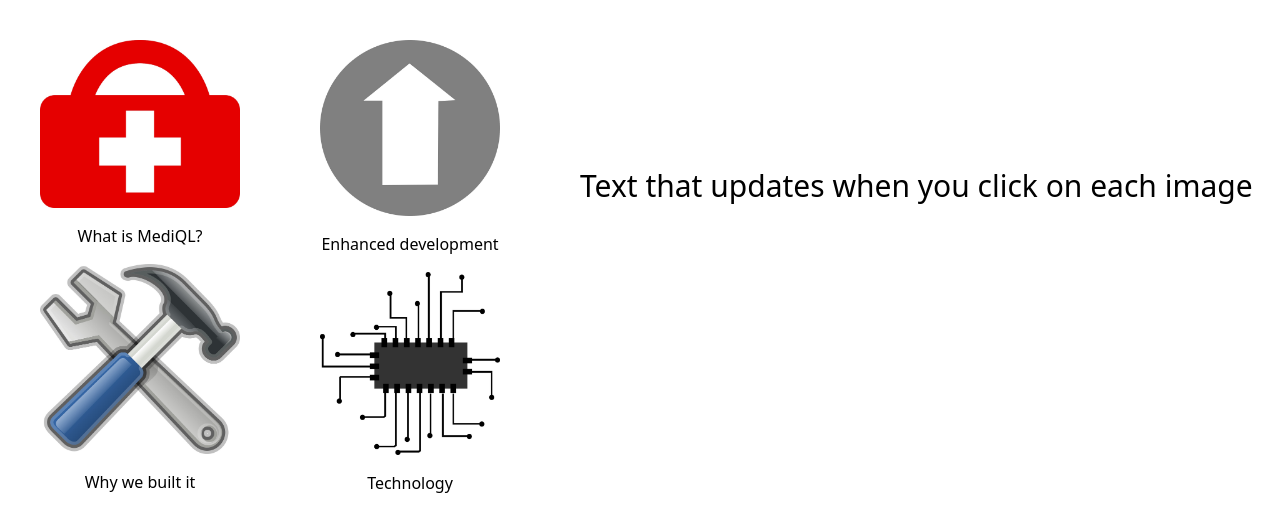
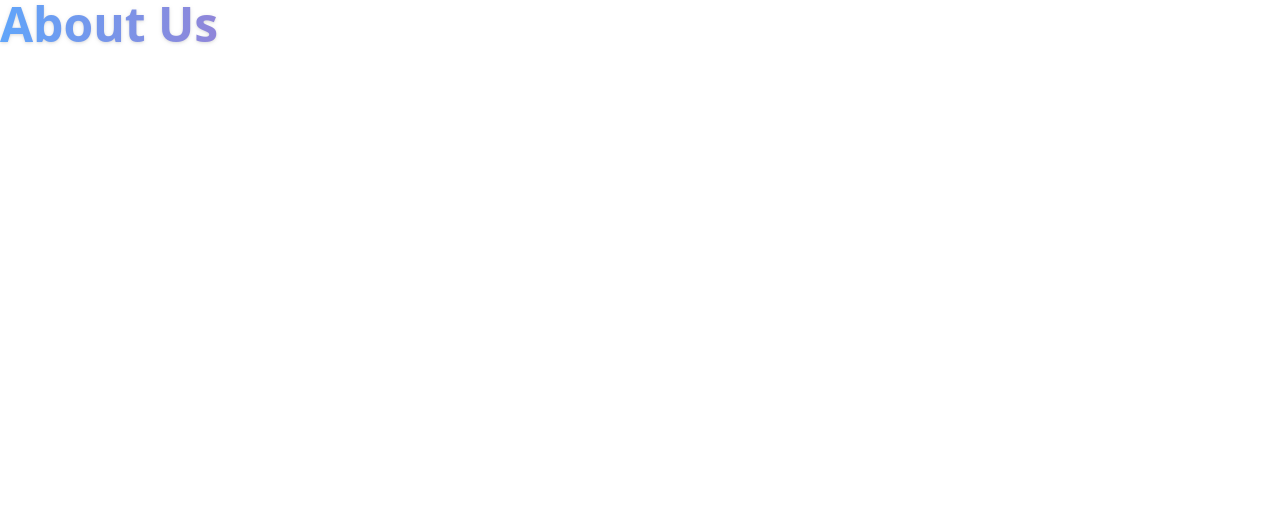
Before and after one commit to J-Ruiz/MediQL-Landingpage, a Next.js app: page /about in a window 1280 px wide. Shown: the top 532 px of the page. Built offline with nearby package versions, Linux system fonts and the light colour scheme.

Commit message:
updated about page and some styling

```diff
--- a/app/about/page.tsx
+++ b/app/about/page.tsx
@@ -2,64 +2,11 @@ import Image from 'next/image';
 export default async function About() {
   return (
     <>
-      <div className="flex ml-10 mt-10 space-x-20">
-        <div className="flex space-x-20">
-          <div className="space-y-24 flex flex-col items-center space-y-4">
-            <div className="flex flex-col items-center space-y-4">
-              <Image
-                className="text-xl hover:animate-pulse"
-                alt="red cross what is mediql"
-                src="/red-cross.jpg"
-                width={200}
-                height={200}
-              />
-              <div>What is MediQL?</div>
-            </div>
-            <div className="flex flex-col items-center space-y-4">
-              <Image
-                className="hover:animate-pulse"
-                alt="hammer picture for why we built the app"
-                src="/hammer-1.jpg"
-                width={200}
-                height={200}
-              />
-              <div>Why we built it</div>
-            </div>
-          </div>
-
-          <div className="space-y-24 flex flex-col items-center space-y-4">
-            <div className="flex flex-col items-center space-y-4">
-              <Image
-                className="hover:animate-pulse"
-                alt="arrow up picture for why it enhances development"
-                src="/arrow-up.jpg"
-                width={180}
-                height={180}
-              />
-              <div>Enhanced development</div>
-            </div>
-            <div className="flex flex-col items-center space-y-4">
-              <Image
-                className="hover:animate-pulse"
-                alt="picture of a computer chip signifying what technologies we used"
-                src="/chip.jpg"
-                width={180}
-                height={180}
-              />
-              <div>Technology</div>
-            </div>
-          </div>
-        </div>
-
-        <div className="text-3xl mt-32">
-          Text that updates when you click on each image
-        </div>
+      <div>
+        <h1 className="bg-gradient-to-r from-blue-400 via-pink-500 to-yellow-500 bg-clip-text text-transparent text-5xl  drop-shadow font-extrabold">
+          About Us
+        </h1>
       </div>
     </>
-    // <div>
-    //   <h1 className="bg-gradient-to-r from-blue-400 via-pink-500 to-yellow-500 bg-clip-text text-transparent text-5xl  drop-shadow font-extrabold">
-    //     About Us
-    //   </h1>
-    // </div>
   );
 }
--- a/app/page.tsx
+++ b/app/page.tsx
@@ -26,18 +26,18 @@ export default function Home() {
       {/* when it gets bigger than x amount of pixels, it defaults to row! */}
       <main>
         <div className="flex flex-col lg:flex-row bg-slate-950 space-y-32 pb-10 pt-40 pl-4 pr-4 lg:pt-12 lg:pb-20 lg:pl-40 lg:pr-40">
-          <div className="text-3xl text-gray-200 flex flex-col lg:flex-1 lg:justify-center lg:p-40">
-            <div className="text-center lg:text-start">
+          <div className="text-gray-200 flex flex-col space-y-10 lg:flex-1 lg:justify-center lg:p-40">
+            <div className="text-4xl lg:text-5xl text-center lg:text-start">
               Revolutionize Your GraphQL Development Workflow
             </div>
-            <div className="text-center lg:text-start">
+            <div className="text-xl lg:text-2xl text-center lg:text-start">
               <span className="text-pink-400">MediQL </span>
               provides the perfect remedy to visualize GraphQL queries through
               our intuitive and easy to use application!
             </div>
 
-            <div className="w-full flex justify-center  lg:justify-start mt-10">
-              <Link href="/port-input">
+            <div className="w-full flex justify-center lg:justify-start">
+              <Link href="https://github.com/oslabs-beta/MediQL">
                 <button className="text-2xl text-gray-200 p-10 border-4 border-fuchsia-100 rounded-xl bg-transparent  hover:bg-pink-400 transition">
                   Click here to get started!
                 </button>
```
